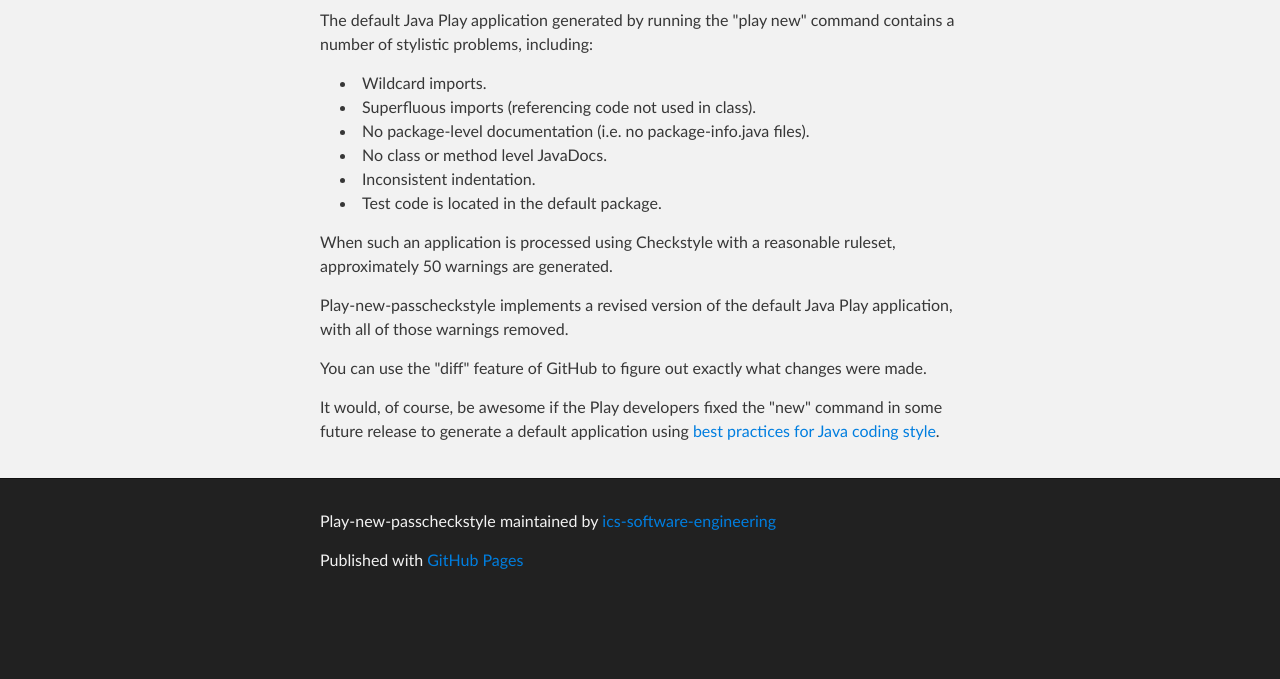
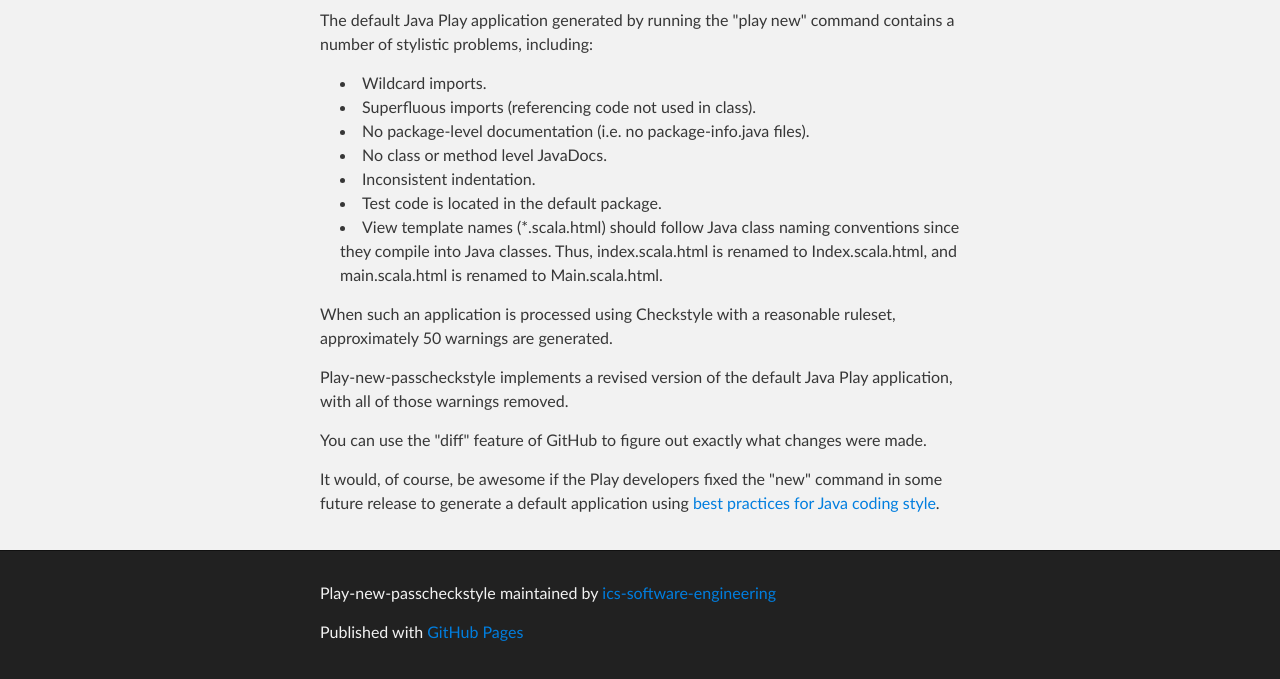
Before and after one commit to ics-software-engineering/play-new-passcheckstyle, a plain HTML site: page index.html in a window 1280 px wide. Shown: the part 252-931 px from the top of the page. Before the commit the page ends 859 px from the top, so only its background shows below. Drawn offline with Linux system fonts and the light colour scheme.

Commit message:
Create gh-pages branch via GitHub

```diff
--- a/index.html
+++ b/index.html
@@ -41,6 +41,9 @@ stylistic problems, including:</p>
 <li>No class or method level JavaDocs.</li>
 <li>Inconsistent indentation.</li>
 <li>Test code is located in the default package.</li>
+<li>View template names (*.scala.html) should follow Java class naming conventions since they compile into
+Java classes. Thus, index.scala.html is renamed to Index.scala.html, and main.scala.html is renamed to
+Main.scala.html.</li>
 </ul><p>When such an application is processed using Checkstyle with a reasonable ruleset,
 approximately 50 warnings are generated.</p>
 
```
Also changed, not shown: params.json (+1 -1 lines).
